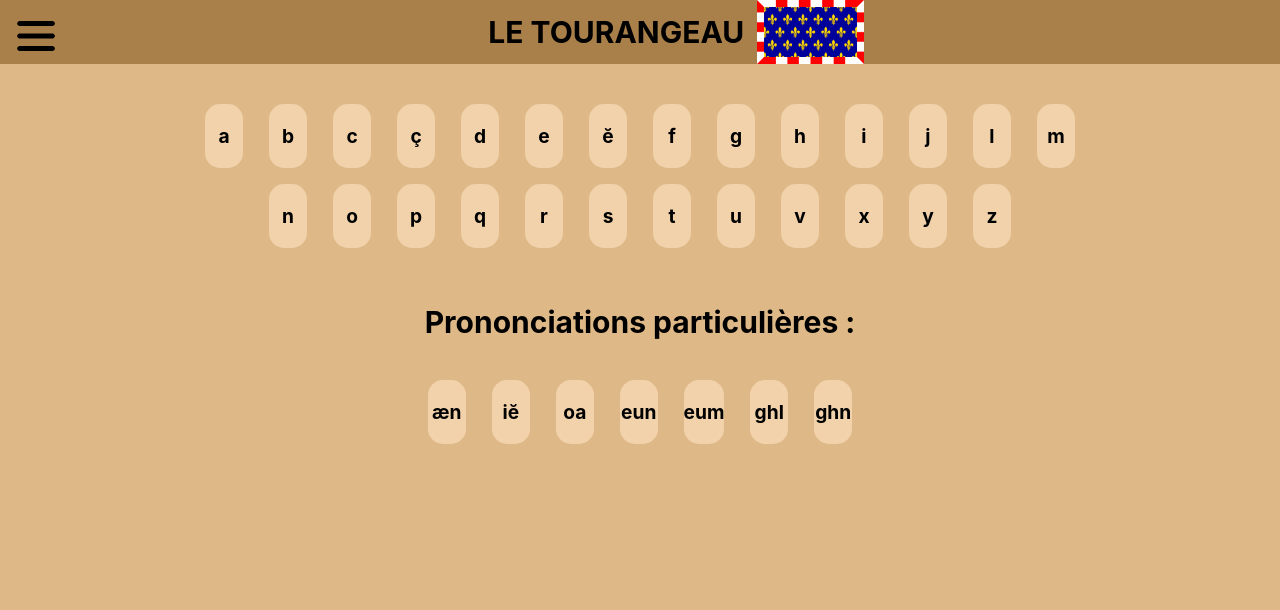
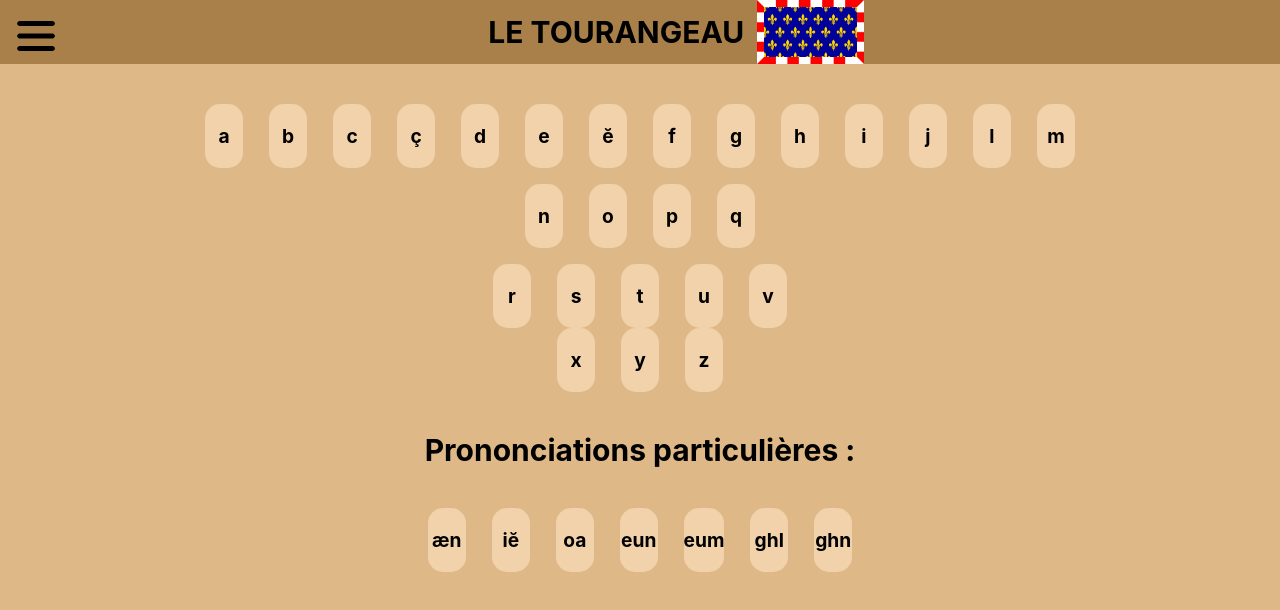
Before and after one commit to ElMala37/tourangeau, a React (Create React App) app: page /alphabet in a window 1280 px wide. Shown: the top 610 px of the page. Built offline with nearby package versions, Linux system fonts and the light colour scheme.

Commit message:
Alphabet

```diff
--- a/src/composants/Alphabet.js
+++ b/src/composants/Alphabet.js
@@ -45,33 +45,44 @@ const Alphabet = () => {
       <Acceuil ouvert={ouvert} setOuvert={setOuvert} />
       <div className="AlphabetDisposition">
         <div className="AlphabetDispositionBlock">
+          <div className="AlphabetDispositionCase">
             {alphabet.slice(0, 5).map((item) => (
               <div className="AlphabetLettreCase">
                 <text className="TexteLettreCase">{item}</text>
               </div>
             ))}
+          </div>
+          <div className="AlphabetDispositionCase">
             {alphabet.slice(5, 9).map((item) => (
               <div className="AlphabetLettreCase">
                 <text className="TexteLettreCase">{item}</text>
               </div>
             ))}
+          </div>
+          <div className="AlphabetDispositionCase">
             {alphabet.slice(9, 14).map((item) => (
               <div className="AlphabetLettreCase">
                 <text className="TexteLettreCase">{item}</text>
               </div>
             ))}
           </div>
+        </div>
         <div className="AlphabetDispositionBlock">
+          <div className="AlphabetDispositionCase"></div>
           {alphabet.slice(14, 18).map((item) => (
             <div className="AlphabetLettreCase">
               <text className="TexteLettreCase">{item}</text>
             </div>
           ))}
+        </div>
+        <div className="AlphabetDispositionCase">
           {alphabet.slice(18, 23).map((item) => (
             <div className="AlphabetLettreCase">
               <text className="TexteLettreCase">{item}</text>
             </div>
           ))}
+        </div>
+        <div className="AlphabetDispositionCase">
           {alphabet.slice(23, 26).map((item) => (
             <div className="AlphabetLettreCase">
               <text className="TexteLettreCase">{item}</text>
--- a/src/styles/Alphabet.css
+++ b/src/styles/Alphabet.css
@@ -17,6 +17,11 @@
     display: flex;
     flex-direction: row;
     margin-bottom: 2vh;
+}
+
+.AlphabetDispositionCase{
+    display: flex;
+    flex-direction: row;
 }
 
 .AlphabetLettreCase{
```
Lines whose indentation alone changed are shown as unchanged.
